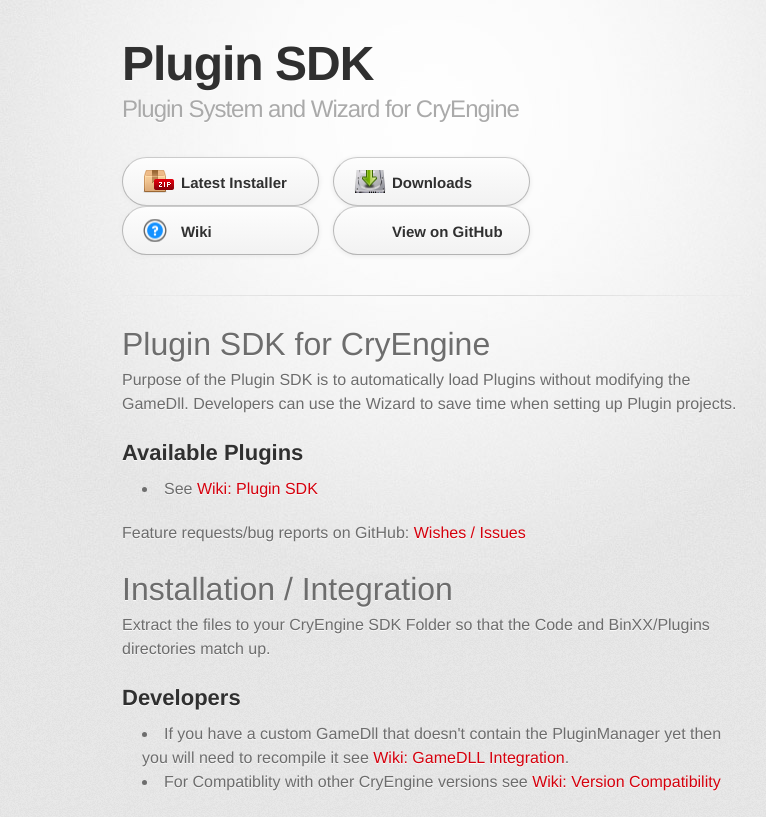
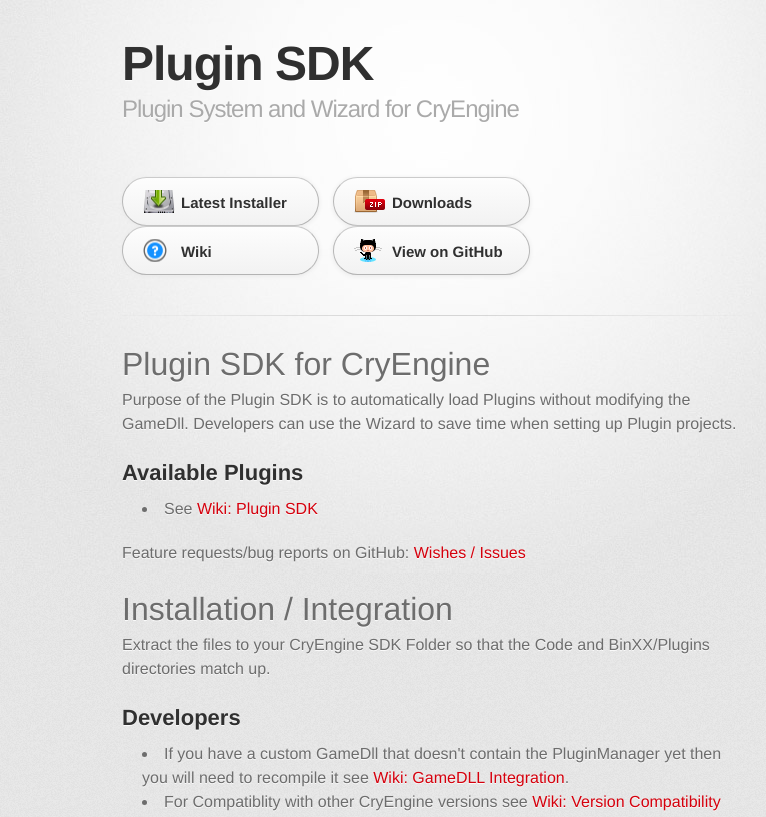
Before and after one commit to hendrikp/Plugin_SDK, a plain HTML site: page index.html in a window 1280 px wide. Shown: the top 817 px of the page, without its empty margins (208-974 px from the left). Drawn offline with Linux system fonts and the light colour scheme; a web font is replaced by a local one.

Commit message:
Update index.html

```diff
--- a/index.html
+++ b/index.html
@@ -23,11 +23,13 @@
         </header>
 
         <section id="downloads" class="clearfix">
-          <a href="https://github.com/hendrikp/Plugin_SDK/downloads" id="download-zip" class="button"><span>Latest Installer</span></a>
-          <a href="https://github.com/hendrikp/Plugin_SDK/downloads" id="download-installer" class="button"><span>Downloads</span></a>
-	  <br/>
+          <p>
+          <a href="https://github.com/hendrikp/Plugin_SDK/downloads" id="download-installer" class="button"><span>Latest Installer</span></a>
+          <a href="https://github.com/hendrikp/Plugin_SDK/downloads" id="download-zip" class="button"><span>Downloads</span></a>
+	  </p><p>
           <a href="https://github.com/hendrikp/Plugin_SDK/wiki" id="view-wiki" class="button"><span>Wiki</span></a>
-          <a href="https://github.com/hendrikp/Plugin_SDK" id="on-github" class="button"><span>View on GitHub</span></a>
+          <a href="https://github.com/hendrikp/Plugin_SDK" id="view-on-github" class="button"><span>View on GitHub</span></a>
+          </p>
         </section>
 
         <hr>
```
